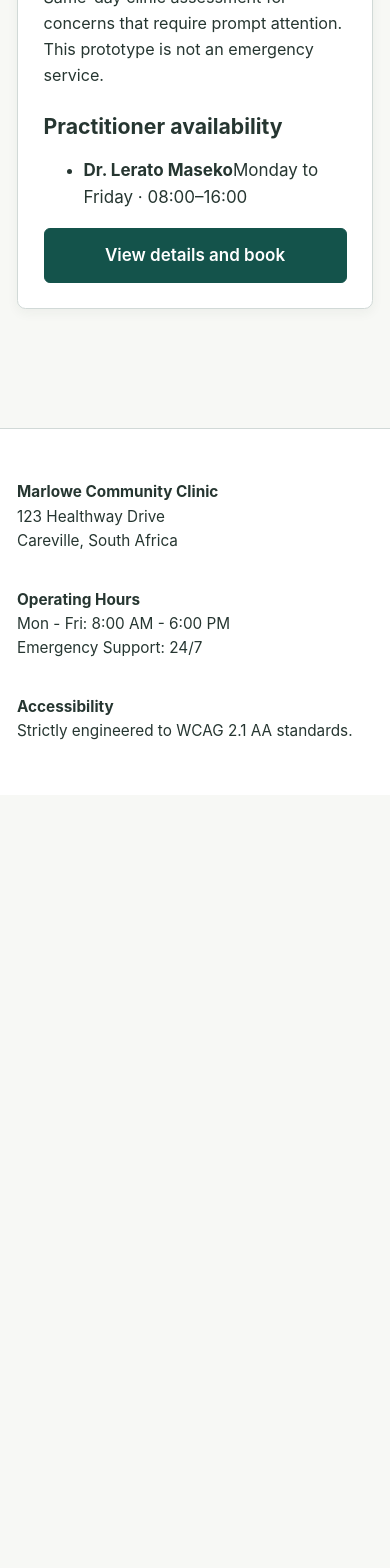
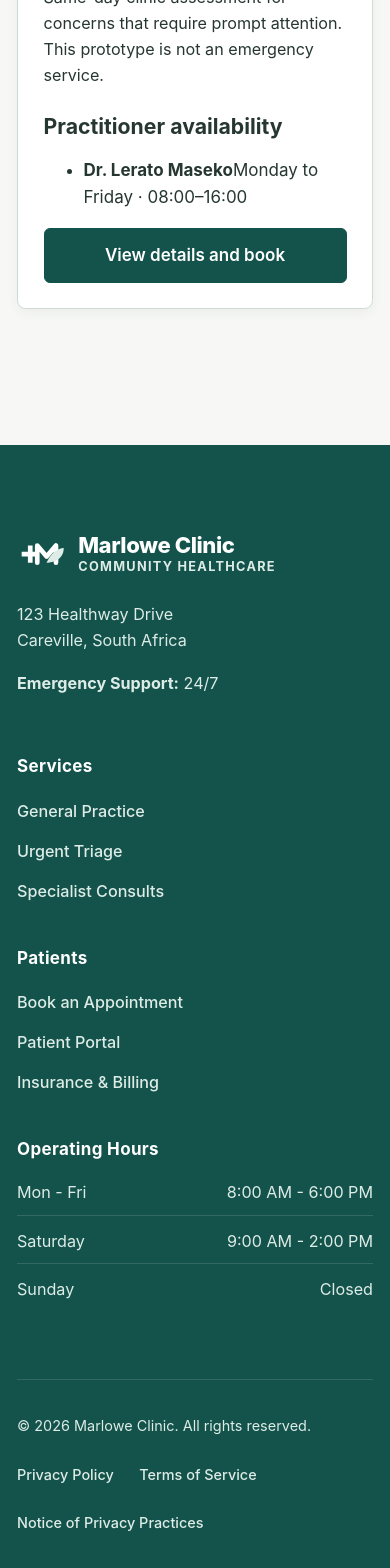
Before and after one commit to Ntando-Mo/marlowe-clinic, a React (Vite) app: page /services in a window 390 px wide. Shown: the part 3338-4906 px from the top of the page. Before the commit the page ends 4133 px from the top, so only its background shows below. Built offline with nearby package versions, Linux system fonts and the light colour scheme.

Commit message:
Updated footer

```diff
--- a/src/components/Footer.jsx
+++ b/src/components/Footer.jsx
@@ -1,18 +1,70 @@
+import { Link } from 'react-router-dom';
+import LogoMark from './LogoMark';
+
 export default function Footer() {
+  const scrollToTop = () => window.scrollTo({ top: 0, behavior: 'smooth' });
+
   return (
     <footer className="site-footer">
-      <div className="container footer-inner">
-        <div>
-          <p className="footer-title">Marlowe Community Clinic</p>
-          <p>123 Healthway Drive<br/>Careville, South Africa</p>
+      <div className="container">
+        <div className="footer-grid">
+          {/* Brand & Address Column */}
+          <div className="footer-brand-col">
+            <Link to="/" className="footer-brand" onClick={scrollToTop}>
+              <LogoMark className="footer-brand-svg" />
+              <div className="footer-brand-text">
+                <span className="footer-brand-title">Marlowe Clinic</span>
+                <span className="footer-brand-tagline">Community Healthcare</span>
+              </div>
+            </Link>
+            <p className="footer-address">
+              123 Healthway Drive<br />
+              Careville, South Africa
+            </p>
+            <p className="footer-emergency">
+              <strong>Emergency Support:</strong> 24/7
+            </p>
+          </div>
+
+          {/* Quick Links Column */}
+          <div className="footer-nav-col">
+            <h3 className="footer-title">Services</h3>
+            <ul className="footer-links">
+              <li><Link to="/services" onClick={scrollToTop}>General Practice</Link></li>
+              <li><Link to="/services" onClick={scrollToTop}>Urgent Triage</Link></li>
+              <li><Link to="/services" onClick={scrollToTop}>Specialist Consults</Link></li>
+            </ul>
+          </div>
+
+          {/* Patient Routing Column */}
+          <div className="footer-nav-col">
+            <h3 className="footer-title">Patients</h3>
+            <ul className="footer-links">
+              <li><Link to="/booking" onClick={scrollToTop}>Book an Appointment</Link></li>
+              <li><Link to="#" onClick={scrollToTop}>Patient Portal</Link></li>
+              <li><Link to="#" onClick={scrollToTop}>Insurance & Billing</Link></li>
+            </ul>
+          </div>
+
+          {/* Operating Hours Column */}
+          <div className="footer-nav-col">
+            <h3 className="footer-title">Operating Hours</h3>
+            <ul className="footer-hours">
+              <li><span>Mon - Fri</span> <span>8:00 AM - 6:00 PM</span></li>
+              <li><span>Saturday</span> <span>9:00 AM - 2:00 PM</span></li>
+              <li><span>Sunday</span> <span>Closed</span></li>
+            </ul>
+          </div>
         </div>
-        <div>
-          <p className="footer-title">Operating Hours</p>
-          <p>Mon - Fri: 8:00 AM - 6:00 PM<br/>Emergency Support: 24/7</p>
-        </div>
-        <div>
-          <p className="footer-title">Accessibility</p>
-          <p>Strictly engineered to WCAG 2.1 AA standards.</p>
+
+        {/* Legal & Copyright Bottom Bar */}
+        <div className="footer-bottom">
+          <p className="copyright">&copy; 2026 Marlowe Clinic. All rights reserved.</p>
+          <div className="legal-links">
+            <Link to="#" onClick={scrollToTop}>Privacy Policy</Link>
+            <Link to="#" onClick={scrollToTop}>Terms of Service</Link>
+            <Link to="#" onClick={scrollToTop}>Notice of Privacy Practices</Link>
+          </div>
         </div>
       </div>
     </footer>
--- a/src/styles/global.css
+++ b/src/styles/global.css
@@ -448,29 +448,212 @@ input[aria-invalid="true"], select[aria-invalid="true"] {
 
 /* --- FOOTER --- */
 .site-footer {
-  background: var(--white);
-  border-top: 1px solid var(--border);
-  padding: 3rem 0;
-  margin-top: 4rem;
+  background: var(--forest);
+  color: var(--white);
+  padding: 5rem 0 2rem;
+  margin-top: 5rem;
 }
 
-.footer-inner {
-  display: flex;
-  justify-content: space-between;
-  align-items: flex-start;
-  gap: 2rem;
+.footer-grid {
+  display: grid;
+  grid-template-columns: 2fr 1fr 1fr 1.5fr;
+  gap: 3rem;
+  margin-bottom: 4rem;
 }
 
-.footer-inner p {
-  margin: 0;
-  color: var(--charcoal);
-  font-size: 0.9rem;
+.footer-brand {
+  display: inline-flex;
+  align-items: center;
+  gap: 0.85rem;
+  margin-bottom: 1.5rem;
+  text-decoration: none;
+}
+
+.footer-brand:hover {
+  text-decoration: none;
+}
+
+.footer-brand-svg {
+  width: 2.75rem;
+  height: 2.75rem;
+  flex-shrink: 0;
+  /* This targets the inline SVG and dynamically forces the dark green paths to render as white against the dark footer */
+  --forest: var(--white);
+}
+
+.footer-brand-text {
+  display: flex;
+  flex-direction: column;
+  justify-content: center;
+}
+
+.footer-brand-title {
+  color: var(--white);
+  font-weight: 800;
+  font-size: 1.3rem;
+  line-height: 1.1;
+  letter-spacing: -0.02em;
+}
+
+.footer-brand-tagline {
+  color: var(--sage);
+  font-weight: 700;
+  font-size: 0.75rem;
+  text-transform: uppercase;
+  letter-spacing: 0.1em;
+  line-height: 1.1;
+  margin-top: 0.15rem;
+}
+.footer-address, .footer-emergency {
+  color: var(--sage);
+  font-size: 0.95rem;
+  line-height: 1.6;
+  margin: 0 0 1rem;
 }
 
 .footer-title {
+  color: var(--white);
   font-size: 1rem;
   font-weight: 700;
-  margin-bottom: 0.5rem;
+  margin: 0 0 1.25rem;
+  letter-spacing: 0.02em;
+}
+
+.footer-links, .footer-hours {
+  list-style: none;
+  padding: 0;
+  margin: 0;
+  display: grid;
+  gap: 0.75rem;
+}
+
+.footer-links a {
+  color: var(--sage);
+  font-weight: 500;
+  font-size: 0.95rem;
+  text-decoration: none;
+  transition: var(--transition);
+}
+
+.footer-links a:hover {
+  color: var(--white);
+}
+
+.footer-hours li {
+  display: flex;
+  justify-content: space-between;
+  color: var(--sage);
+  font-size: 0.95rem;
+  border-bottom: 1px solid rgba(221, 236, 231, 0.15);
+  padding-bottom: 0.5rem;
+}
+
+.footer-hours li:last-child {
+  border-bottom: none;
+}
+
+.footer-bottom {
+  display: flex;
+  justify-content: space-between;
+  align-items: center;
+  padding-top: 2rem;
+  border-top: 1px solid rgba(221, 236, 231, 0.15);
+  flex-wrap: wrap;
+  gap: 1.5rem;
+}
+
+.copyright {
+  color: var(--sage);
+  font-size: 0.85rem;
+  margin: 0;
+}
+
+.legal-links {
+  display: flex;
+  gap: 1.5rem;
+  flex-wrap: wrap;
+}
+
+.legal-links a {
+  color: var(--sage);
+  font-size: 0.85rem;
+  font-weight: 500;
+  text-decoration: none;
+  transition: var(--transition);
+}
+
+.legal-links a:hover {
+  color: var(--white);
+}
+
+/* --- MEDIA QUERIES (Update existing block) --- */
+@media (max-width: 900px) {
+  .hero-grid, .booking-grid {
+    grid-template-columns: 1fr;
+    gap: 2.5rem;
+  }
+  .footer-grid {
+    grid-template-columns: 1fr 1fr;
+    gap: 2.5rem;
+  }
+}
+
+@media (max-width: 768px) {
+  .header-inner {
+    flex-direction: column;
+    padding: 1rem;
+    gap: 1rem;
+  }
+  .nav-list {
+    width: 100%;
+    justify-content: space-between;
+  }
+  .section {
+    padding-top: 3rem;
+    padding-bottom: 3rem;
+  }
+
+  /* Timeline responsive */
+  .timeline-grid {
+    grid-template-columns: 1fr;
+    gap: 2.5rem;
+  }
+  .timeline-grid::before {
+    top: 15px;
+    bottom: 15px;
+    left: 15px;
+    width: 2px;
+    height: auto;
+  }
+  .timeline-step {
+    padding-left: 4rem;
+  }
+  .step-node {
+    position: absolute;
+    left: 0;
+    top: 0;
+    margin-bottom: 0;
+  }
+}
+
+@media (max-width: 600px) {
+  .footer-grid {
+    grid-template-columns: 1fr;
+  }
+  .footer-bottom {
+    flex-direction: column;
+    align-items: flex-start;
+  }
+}
+
+@media (max-width: 480px) {
+  .hero-actions {
+    flex-direction: column;
+    align-items: stretch;
+  }
+  .button, .button-outline, .appointment-form .button {
+    width: 100%;
+  }
 }
 
 /* --- MEDIA QUERIES --- */
```
